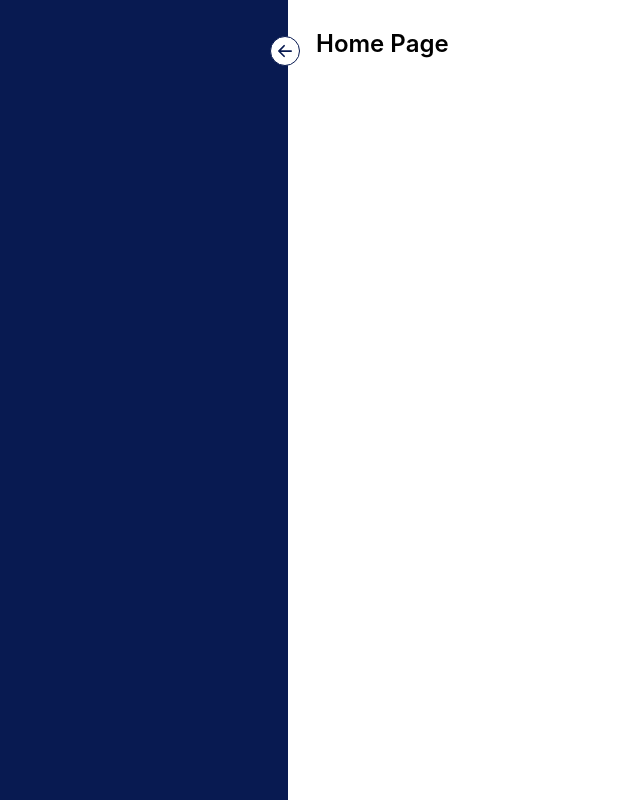
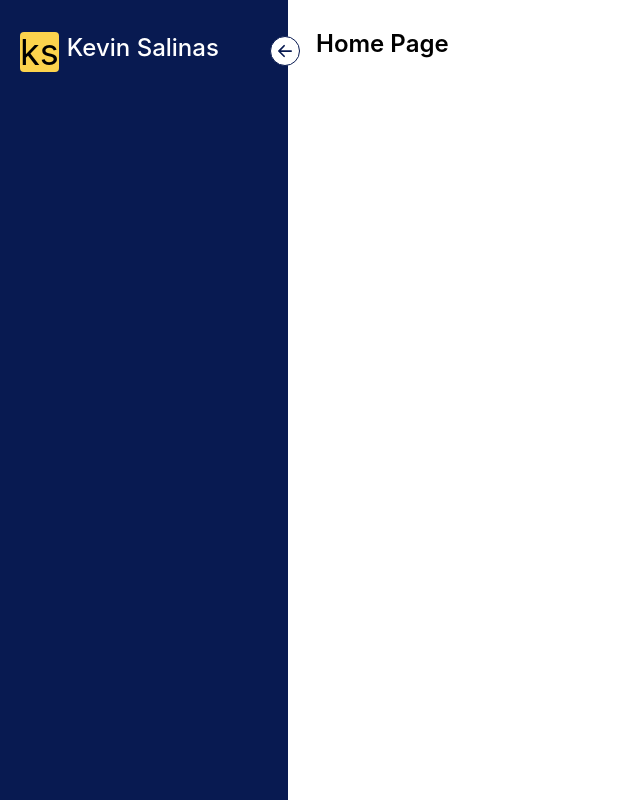
Before and after one commit to kevinjsalinas/portfolio, a React (Create React App) app in the folder frontend/: page / in a window 1280 px wide. Shown: the whole page, without its empty margins (0-640 px from the left). Built offline with nearby package versions, Linux system fonts and the light colour scheme.

Commit message:
added ks logo to nav bar

```diff
--- a/frontend/src/App.js
+++ b/frontend/src/App.js
@@ -1,5 +1,7 @@
 import { useState } from 'react'
 import { BsArrowLeftShort } from "react-icons/bs";
+// import { VscHome } from "react-icons/vsc";
+
 
 function App() {
 
@@ -12,11 +14,15 @@ function App() {
 
     <div className="flex">
       <div
-        className={`bg-dark-purple h-screen p-5 pt-8 ${open ? "w-72" : "w-20"} duration-300 relative`}>
+        className={`bg-dark-purple h-screen p-5 pt-8 ${open ? "w-72" : "width:5rem"} duration-300 relative`}>
         <BsArrowLeftShort
           className={`bg-white text-dark-purple text-3xl rounded-full absolute -right-3 top-9 border border-dark-purple cursor-pointer ${!open && "rotate-180"}`}
           onClick={() => setOpen(!open)}
         />
+        <div className="inline-flex">
+          <h1 className="bg-amber-300 text-4xl rounded cursor-pointer block float-left mr-2">ks</h1>
+          <h1 className={`text-white origin-left font-medium text-2xl duration-300 ${!open && "scale-0"}`}>{!open ? "" : "Kevin Salinas"}</h1>
+        </div>
       </div>
       <div className="p-7"><h1 className="text-2xl font-semibold">Home Page</h1></div>
 
```
